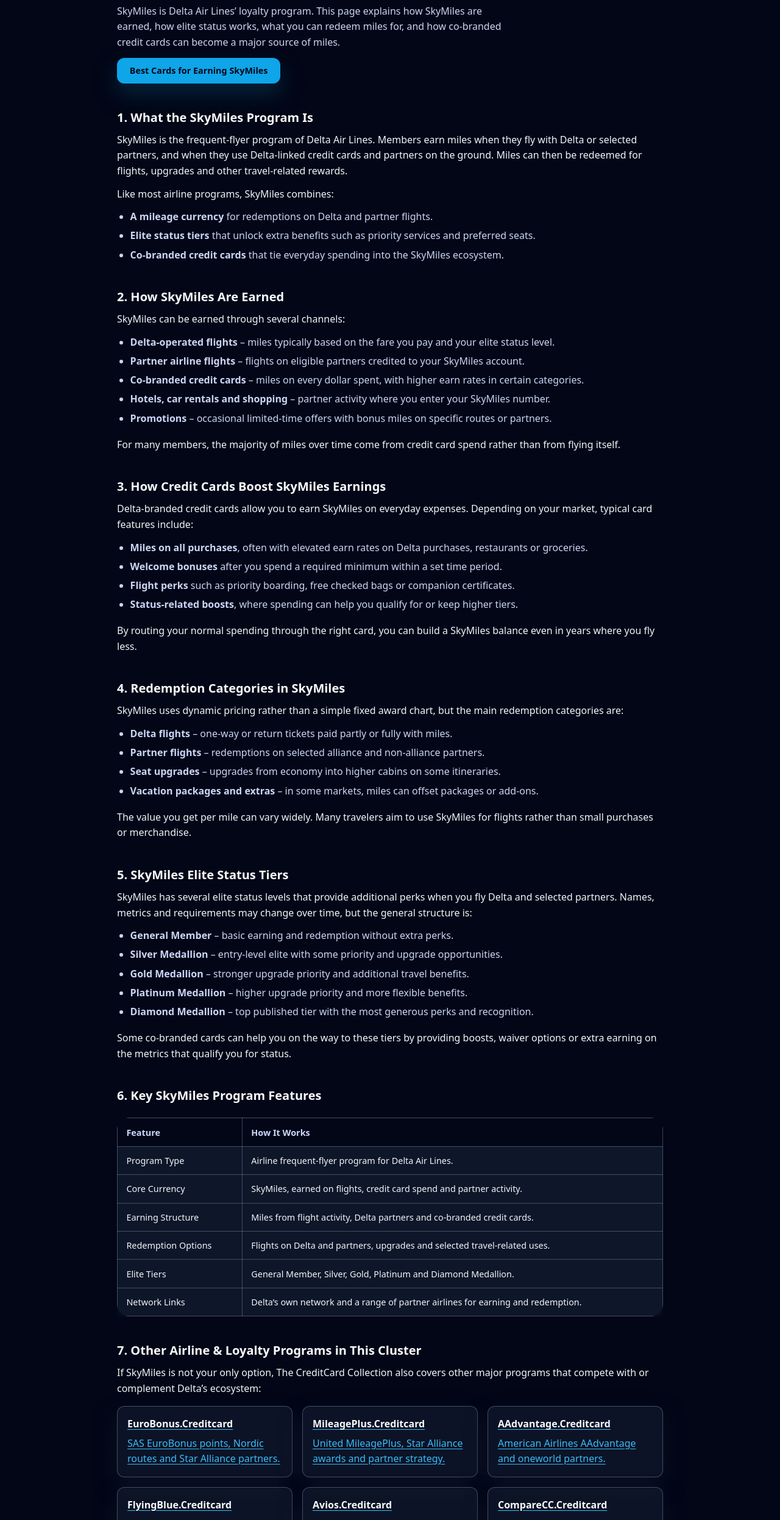
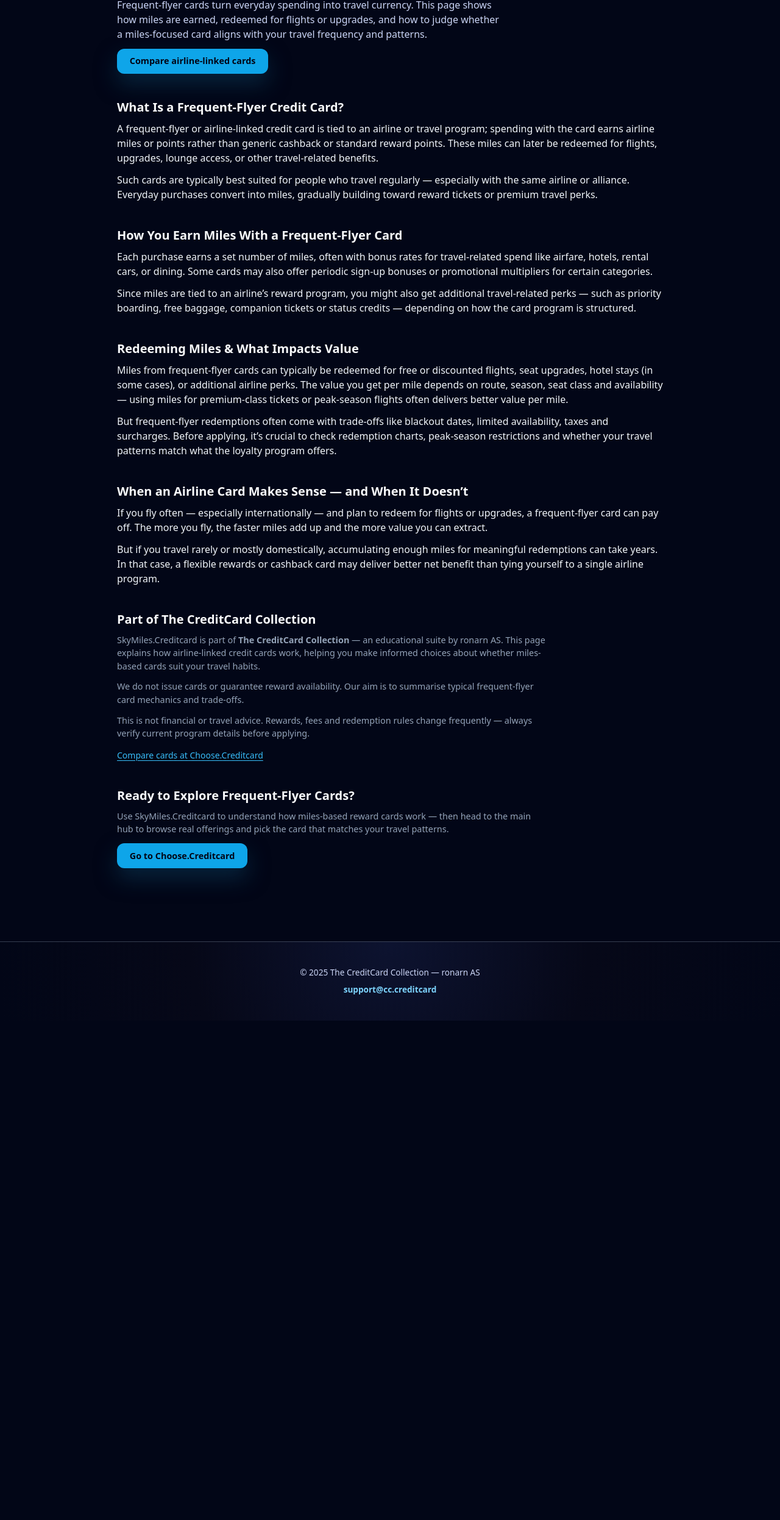
Before and after one commit to ChooseCreditCard/skymiles.creditcard, a plain HTML site: page index.html in a window 1280 px wide. Shown: the part 307-2800 px from the top of the page at 61% size. After the commit the page ends 1981 px from the top, so only its background shows below. Drawn offline with nearby package versions, Linux system fonts and the light colour scheme.

Commit message:
Update index.html

```diff
--- a/index.html
+++ b/index.html
@@ -1,315 +1,145 @@
 <!DOCTYPE html>
 <html lang="en">
 <head>
-  <meta charset="UTF-8"/>
-  <meta name="viewport" content="width=device-width,initial-scale=1"/>
+  <meta charset="UTF-8" />
+  <meta name="viewport" content="width=device-width, initial-scale=1" />
 
-  <title>SkyMiles.Creditcard – SkyMiles Rewards & Credit Cards</title>
-  <meta name="description"
-        content="Neutral guide to Delta SkyMiles: how miles are earned, how status works, typical redemptions and how the right credit cards boost your SkyMiles balance."/>
-  <meta name="robots" content="index,follow"/>
-  <link rel="canonical" href="https://skymiles.creditcard/"/>
+  <title>SkyMiles.Creditcard – Frequent-Flyer & Airline Loyalty Cards Explained</title>
+  <meta name="description" content="How frequent-flyer-linked credit cards work: earning miles/points with spending, redeeming for flights & upgrades, fees, rewards valuation, and when airline cards make sense." />
+  <meta name="robots" content="index,follow" />
+  <link rel="canonical" href="https://skymiles.creditcard/" />
 
   <!-- Open Graph -->
-  <meta property="og:title" content="SkyMiles.Creditcard – SkyMiles Rewards & Credit Cards"/>
-  <meta property="og:description"
-        content="Understand Delta SkyMiles: earning miles, elite status, redemptions and how co-branded credit cards fit into the program."/>
-  <meta property="og:type" content="website"/>
-  <meta property="og:url" content="https://skymiles.creditcard/"/>
-  <meta property="og:image"
-        content="https://choose.creditcard/preview.png?utm_source=skymiles.creditcard&utm_medium=referral&utm_campaign=og_image"/>
+  <meta property="og:title" content="SkyMiles.Creditcard – Airline Loyalty Cards & Miles Explained" />
+  <meta property="og:description" content="Independent overview of credit cards tied to airline loyalty programs — how they earn miles with regular spending, redeem for flights or upgrades, and how to evaluate true value." />
+  <meta property="og:type" content="website" />
+  <meta property="og:url" content="https://skymiles.creditcard/" />
+  <meta property="og:image" content="https://choose.creditcard/preview.png?utm_source=skymiles.creditcard&utm_medium=referral&utm_campaign=og_image" />
 
   <!-- Twitter -->
-  <meta name="twitter:card" content="summary_large_image"/>
-  <meta name="twitter:title" content="SkyMiles.Creditcard – SkyMiles Rewards & Credit Cards"/>
-  <meta name="twitter:description"
-        content="How Delta SkyMiles earning, redemptions and status work – plus how credit cards help you collect more miles."/>
-  <meta name="twitter:image"
-        content="https://choose.creditcard/preview.png?utm_source=skymiles.creditcard&utm_medium=referral&utm_campaign=twitter_image"/>
+  <meta name="twitter:card" content="summary_large_image" />
+  <meta name="twitter:title" content="SkyMiles.Creditcard – Airline Credit Cards & Miles Programs" />
+  <meta name="twitter:description" content="Learn how airline-linked credit cards convert spend into frequent flyer miles, how to redeem for flights or perks, with guidance on fees, limitations, and when it’s worth it." />
+  <meta name="twitter:image" content="https://choose.creditcard/preview.png?utm_source=skymiles.creditcard&utm_medium=referral&utm_campaign=twitter_image" />
 
   <!-- GA4 -->
   <script async src="https://www.googletagmanager.com/gtag/js?id=G-64FE63JQ3H"></script>
   <script>
     window.dataLayer = window.dataLayer || [];
-    function gtag(){ dataLayer.push(arguments); }
-    gtag("js", new Date());
-    gtag("config", "G-64FE63JQ3H");
+    function gtag(){dataLayer.push(arguments);}
+    gtag('js', new Date());
+    gtag('config', 'G-64FE63JQ3H');
   </script>
 
-  <link rel="stylesheet" href="./styles.css"/>
+  <!-- Tailwind for utility classes -->
+  <script src="https://cdn.tailwindcss.com"></script>
+
+  <!-- Shared styles -->
+  <link rel="stylesheet" href="./styles.css" />
 </head>
 <body class="bg-slate-950 text-slate-100">
-
   <header class="site-header">
     <div class="nav-inner max-w-6xl">
-    <a class="brand"
-       href="https://choose.creditcard/?utm_source=skymiles.creditcard&utm_medium=referral&utm_campaign=header_brand"
-       style="color:inherit;text-decoration:none;">
+      <div class="brand">
         <div class="cc-logo">CC</div>
         <div class="brand-text">
           <div class="brand-title">SkyMiles.Creditcard</div>
-        <div class="brand-subtitle">Delta SkyMiles Program &amp; Cards</div>
+          <div class="brand-subtitle">Airline & Frequent-Flyer Cards Overview</div>
         </div>
-    </a>
+      </div>
       <nav class="nav-links">
         <a href="#overview">Overview</a>
-      <a href="#earning">Earning</a>
-      <a href="#redeem">Redemptions</a>
-      <a href="#cards">Credit Cards</a>
+        <a href="#earning">Earning Miles</a>
+        <a href="#redeem">Redeeming Miles & Value</a>
       </nav>
     </div>
   </header>
 
   <main class="cc-page">
-
     <!-- Breadcrumb -->
     <div class="cc-breadcrumb">
       <a href="https://choose.creditcard/?utm_source=skymiles.creditcard&utm_medium=referral&utm_campaign=breadcrumb">Home</a>
-    &nbsp;›&nbsp;Delta SkyMiles
+      &nbsp;›&nbsp;
+      SkyMiles.Creditcard
     </div>
 
     <!-- Hero -->
     <section class="hero">
-    <h1>Delta SkyMiles: Miles, Status &amp; Credit Cards</h1>
+      <div class="hero-content">
+        <h1>How Frequent-Flyer Credit Cards Work — Earning & Using Miles</h1>
         <p class="hero-lead">
-      SkyMiles is Delta Air Lines’ loyalty program. This page explains how SkyMiles are earned, how elite status works,
-      what you can redeem miles for, and how co-branded credit cards can become a major source of miles.
+          Frequent-flyer cards turn everyday spending into travel currency. This page shows how miles are earned, redeemed for flights or upgrades, and how to judge whether a miles-focused card aligns with your travel frequency and patterns.
         </p>
-    <a class="cta"
-       href="https://choose.creditcard/?utm_source=skymiles.creditcard&utm_medium=referral&utm_campaign=hero_cta">
-      Best Cards for Earning SkyMiles
-    </a>
-  </section>
-
-  <!-- 1. What the program is -->
-  <section id="overview" class="section">
-    <h2>1. What the SkyMiles Program Is</h2>
-    <p>
-      SkyMiles is the frequent-flyer program of Delta Air Lines. Members earn miles when they fly with Delta or selected
-      partners, and when they use Delta-linked credit cards and partners on the ground. Miles can then be redeemed for
-      flights, upgrades and other travel-related rewards.
-    </p>
-    <p>
-      Like most airline programs, SkyMiles combines:
-    </p>
-    <ul class="list">
-      <li><strong>A mileage currency</strong> for redemptions on Delta and partner flights.</li>
-      <li><strong>Elite status tiers</strong> that unlock extra benefits such as priority services and preferred seats.</li>
-      <li><strong>Co-branded credit cards</strong> that tie everyday spending into the SkyMiles ecosystem.</li>
-    </ul>
-  </section>
-
-  <!-- 2. How miles are earned -->
-  <section id="earning" class="section">
-    <h2>2. How SkyMiles Are Earned</h2>
-    <p>SkyMiles can be earned through several channels:</p>
-    <ul class="list">
-      <li><strong>Delta-operated flights</strong> – miles typically based on the fare you pay and your elite status level.</li>
-      <li><strong>Partner airline flights</strong> – flights on eligible partners credited to your SkyMiles account.</li>
-      <li><strong>Co-branded credit cards</strong> – miles on every dollar spent, with higher earn rates in certain categories.</li>
-      <li><strong>Hotels, car rentals and shopping</strong> – partner activity where you enter your SkyMiles number.</li>
-      <li><strong>Promotions</strong> – occasional limited-time offers with bonus miles on specific routes or partners.</li>
-    </ul>
-    <p>
-      For many members, the majority of miles over time come from credit card spend rather than from flying itself.
-    </p>
-  </section>
-
-  <!-- 3. How cards boost earnings -->
-  <section class="section">
-    <h2>3. How Credit Cards Boost SkyMiles Earnings</h2>
-    <p>
-      Delta-branded credit cards allow you to earn SkyMiles on everyday expenses. Depending on your market, typical card
-      features include:
-    </p>
-    <ul class="list">
-      <li><strong>Miles on all purchases</strong>, often with elevated earn rates on Delta purchases, restaurants or groceries.</li>
-      <li><strong>Welcome bonuses</strong> after you spend a required minimum within a set time period.</li>
-      <li><strong>Flight perks</strong> such as priority boarding, free checked bags or companion certificates.</li>
-      <li><strong>Status-related boosts</strong>, where spending can help you qualify for or keep higher tiers.</li>
-    </ul>
-    <p>
-      By routing your normal spending through the right card, you can build a SkyMiles balance even in years where you fly less.
-    </p>
-  </section>
-
-  <!-- 4. Redemption categories -->
-  <section id="redeem" class="section">
-    <h2>4. Redemption Categories in SkyMiles</h2>
-    <p>
-      SkyMiles uses dynamic pricing rather than a simple fixed award chart, but the main redemption categories are:
-    </p>
-    <ul class="list">
-      <li><strong>Delta flights</strong> – one-way or return tickets paid partly or fully with miles.</li>
-      <li><strong>Partner flights</strong> – redemptions on selected alliance and non-alliance partners.</li>
-      <li><strong>Seat upgrades</strong> – upgrades from economy into higher cabins on some itineraries.</li>
-      <li><strong>Vacation packages and extras</strong> – in some markets, miles can offset packages or add-ons.</li>
-    </ul>
-    <p>
-      The value you get per mile can vary widely. Many travelers aim to use SkyMiles for flights rather than small
-      purchases or merchandise.
-    </p>
-  </section>
-
-  <!-- 5. Elite tiers -->
-  <section class="section">
-    <h2>5. SkyMiles Elite Status Tiers</h2>
-    <p>
-      SkyMiles has several elite status levels that provide additional perks when you fly Delta and selected partners.
-      Names, metrics and requirements may change over time, but the general structure is:
-    </p>
-    <ul class="list">
-      <li><strong>General Member</strong> – basic earning and redemption without extra perks.</li>
-      <li><strong>Silver Medallion</strong> – entry-level elite with some priority and upgrade opportunities.</li>
-      <li><strong>Gold Medallion</strong> – stronger upgrade priority and additional travel benefits.</li>
-      <li><strong>Platinum Medallion</strong> – higher upgrade priority and more flexible benefits.</li>
-      <li><strong>Diamond Medallion</strong> – top published tier with the most generous perks and recognition.</li>
-    </ul>
-    <p>
-      Some co-branded cards can help you on the way to these tiers by providing boosts, waiver options or extra earning
-      on the metrics that qualify you for status.
-    </p>
-  </section>
-
-  <!-- 6. Key Program Features table -->
-  <section class="section">
-    <h2>6. Key SkyMiles Program Features</h2>
-    <div class="table-wrap">
-      <table class="table">
-        <thead>
-        <tr>
-          <th>Feature</th>
-          <th>How It Works</th>
-        </tr>
-        </thead>
-        <tbody>
-        <tr>
-          <td>Program Type</td>
-          <td>Airline frequent-flyer program for Delta Air Lines.</td>
-        </tr>
-        <tr>
-          <td>Core Currency</td>
-          <td>SkyMiles, earned on flights, credit card spend and partner activity.</td>
-        </tr>
-        <tr>
-          <td>Earning Structure</td>
-          <td>Miles from flight activity, Delta partners and co-branded credit cards.</td>
-        </tr>
-        <tr>
-          <td>Redemption Options</td>
-          <td>Flights on Delta and partners, upgrades and selected travel-related uses.</td>
-        </tr>
-        <tr>
-          <td>Elite Tiers</td>
-          <td>General Member, Silver, Gold, Platinum and Diamond Medallion.</td>
-        </tr>
-        <tr>
-          <td>Network Links</td>
-          <td>Delta’s own network and a range of partner airlines for earning and redemption.</td>
-        </tr>
-        </tbody>
-      </table>
-    </div>
-  </section>
-
-  <!-- 7. Internal cluster links -->
-  <section id="cards" class="section">
-    <h2>7. Other Airline &amp; Loyalty Programs in This Cluster</h2>
-    <p>
-      If SkyMiles is not your only option, The CreditCard Collection also covers other major programs that compete with
-      or complement Delta’s ecosystem:
-    </p>
-    <div class="cluster-grid">
-      <a class="cluster-card"
-         href="https://eurobonus.creditcard/?utm_source=skymiles.creditcard&utm_medium=referral&utm_campaign=cluster_eurobonus">
-        <h3>EuroBonus.Creditcard</h3>
-        <p>SAS EuroBonus points, Nordic routes and Star Alliance partners.</p>
-      </a>
-      <a class="cluster-card"
-         href="https://mileageplus.creditcard/?utm_source=skymiles.creditcard&utm_medium=referral&utm_campaign=cluster_mileageplus">
-        <h3>MileagePlus.Creditcard</h3>
-        <p>United MileagePlus, Star Alliance awards and partner strategy.</p>
-      </a>
-      <a class="cluster-card"
-         href="https://aadvantage.creditcard/?utm_source=skymiles.creditcard&utm_medium=referral&utm_campaign=cluster_aadvantage">
-        <h3>AAdvantage.Creditcard</h3>
-        <p>American Airlines AAdvantage and oneworld partners.</p>
-      </a>
-      <a class="cluster-card"
-         href="https://flyingblue.creditcard/?utm_source=skymiles.creditcard&utm_medium=referral&utm_campaign=cluster_flyingblue">
-        <h3>FlyingBlue.Creditcard</h3>
-        <p>Air France–KLM Flying Blue zones, Promo Rewards and partners.</p>
-      </a>
-      <a class="cluster-card"
-         href="https://avios.creditcard/?utm_source=skymiles.creditcard&utm_medium=referral&utm_campaign=cluster_avios">
-        <h3>Avios.Creditcard</h3>
-        <p>Avios as a shared currency across several airline brands.</p>
-      </a>
-      <a class="cluster-card"
-         href="https://comparecc.creditcard/?utm_source=skymiles.creditcard&utm_medium=referral&utm_campaign=cluster_comparecc">
-        <h3>CompareCC.Creditcard</h3>
-        <p>Loyalty program comparison hub for airline, hotel and bank schemes.</p>
+        <a class="cta" href="https://choose.creditcard/?utm_source=skymiles.creditcard&utm_medium=referral&utm_campaign=hero_cta">
+          Compare airline-linked cards
         </a>
       </div>
     </section>
 
-  <!-- 8. CTA to Choose.Creditcard -->
-  <section class="section">
-    <h2>8. Best Cards for Earning SkyMiles</h2>
-    <p class="small">
-      The best SkyMiles setup usually combines flights you would take anyway with a credit card that matches your
-      spending pattern. Factors such as annual fee, travel perks and your home market all matter when choosing a card.
-    </p>
-    <p class="small">
-      For a neutral overview of travel and rewards credit cards — including fees, protections and how they map into
-      SkyMiles and competing programs — start at the main comparison hub.
-    </p>
-    <a class="cta"
-       href="https://choose.creditcard/?utm_source=skymiles.creditcard&utm_medium=referral&utm_campaign=bottom_cta">
-      Best Cards for Earning SkyMiles
-    </a>
+    <!-- Overview -->
+    <section id="overview" class="section">
+      <h2>What Is a Frequent-Flyer Credit Card?</h2>
+      <p>A frequent-flyer or airline-linked credit card is tied to an airline or travel program; spending with the card earns airline miles or points rather than generic cashback or standard reward points. These miles can later be redeemed for flights, upgrades, lounge access, or other travel-related benefits.</p>
+      <p>Such cards are typically best suited for people who travel regularly — especially with the same airline or alliance. Everyday purchases convert into miles, gradually building toward reward tickets or premium travel perks.</p>
     </section>
 
-  <!-- Part of The CreditCard Collection -->
+    <!-- Earning Mechanics -->
+    <section id="earning" class="section">
+      <h2>How You Earn Miles With a Frequent-Flyer Card</h2>
+      <p>Each purchase earns a set number of miles, often with bonus rates for travel-related spend like airfare, hotels, rental cars, or dining. Some cards may also offer periodic sign-up bonuses or promotional multipliers for certain categories.</p>
+      <p>Since miles are tied to an airline’s reward program, you might also get additional travel-related perks — such as priority boarding, free baggage, companion tickets or status credits — depending on how the card program is structured.</p>
+    </section>
+
+    <!-- Redeeming & Value -->
+    <section id="redeem" class="section">
+      <h2>Redeeming Miles & What Impacts Value</h2>
+      <p>Miles from frequent-flyer cards can typically be redeemed for free or discounted flights, seat upgrades, hotel stays (in some cases), or additional airline perks. The value you get per mile depends on route, season, seat class and availability — using miles for premium-class tickets or peak-season flights often delivers better value per mile.</p>
+      <p>But frequent-flyer redemptions often come with trade-offs like blackout dates, limited availability, taxes and surcharges. Before applying, it’s crucial to check redemption charts, peak-season restrictions and whether your travel patterns match what the loyalty program offers.</p>
+    </section>
+
+    <section class="section">
+      <h2>When an Airline Card Makes Sense — and When It Doesn’t</h2>
+      <p>If you fly often — especially internationally — and plan to redeem for flights or upgrades, a frequent-flyer card can pay off. The more you fly, the faster miles add up and the more value you can extract.</p>
+      <p>But if you travel rarely or mostly domestically, accumulating enough miles for meaningful redemptions can take years. In that case, a flexible rewards or cashback card may deliver better net benefit than tying yourself to a single airline program.</p>
+    </section>
+
+    <!-- Collection / Conclusion -->
     <section class="section">
       <h2>Part of The CreditCard Collection</h2>
       <p class="small">
-      SkyMiles.Creditcard is one of several focused minisites in <strong>The CreditCard Collection</strong>, a network
-      of neutral guides operated by ronarn AS.
+        SkyMiles.Creditcard is part of <strong>The CreditCard Collection</strong> — an educational suite by ronarn AS. This page explains how airline-linked credit cards work, helping you make informed choices about whether miles-based cards suit your travel habits.
       </p>
       <p class="small">
-      Each minisite focuses on a single loyalty program or payments concept, so you can understand how it behaves in
-      practice before you apply for any card.
+        We do not issue cards or guarantee reward availability. Our aim is to summarise typical frequent-flyer card mechanics and trade-offs.
       </p>
       <p class="small">
-      For full side-by-side credit card comparisons, visit
-      <a href="https://choose.creditcard/?utm_source=skymiles.creditcard&utm_medium=referral&utm_campaign=collection_section">
-        Choose.Creditcard
-      </a>.
+        This is not financial or travel advice. Rewards, fees and redemption rules change frequently — always verify current program details before applying.
       </p>
+
+      <!-- REQUIRED HUB SNIPPET — root (Comparison hub) -->
+      <div class="hub-link">
+        <a href="https://choose.creditcard/?utm_source=skymiles.creditcard&utm_medium=referral&utm_campaign=minisite_to_hub"
+           class="text-sm text-slate-600 hover:text-slate-900">
+          Compare cards at Choose.Creditcard
+        </a>
+      </div>
     </section>
 
+    <!-- Bottom CTA -->
+    <section class="section">
+      <h2>Ready to Explore Frequent-Flyer Cards?</h2>
+      <p class="small">
+        Use SkyMiles.Creditcard to understand how miles-based reward cards work — then head to the main hub to browse real offerings and pick the card that matches your travel patterns.
+      </p>
+      <a class="cta" href="https://choose.creditcard/?utm_source=skymiles.creditcard&utm_medium=referral&utm_campaign=bottom_cta">
+        Go to Choose.Creditcard
+      </a>
+    </section>
   </main>
 
   <footer class="mini-footer">
     <p class="mini-footer-main">© 2025 The CreditCard Collection — ronarn AS</p>
-
-  <p class="mini-footer-contact">
-    Contact: <a href="mailto:support@cc.creditcard">support@cc.creditcard</a>
-  </p>
-
-  <nav class="mini-footer-legal">
-    <a href="https://privacy.creditcard" target="_blank" rel="noopener">Privacy</a> ·
-    <a href="https://terms.creditcard" target="_blank" rel="noopener">Terms</a> ·
-    <a href="https://disclaimer.creditcard" target="_blank" rel="noopener">Disclaimer</a> ·
-    <a href="https://disclosure.creditcard" target="_blank" rel="noopener">Affiliate Disclosure</a> ·
-    <a href="https://policies.creditcard" target="_blank" rel="noopener">Policies</a>
-  </nav>
-
-  <p class="mini-footer-note">
-    Independent information — not financial advice. Always verify issuer terms.
-  </p>
+  <p class="mini-footer-contact"><a href="mailto:support@cc.creditcard">support@cc.creditcard</a></p>
   </footer>
-
 </body>
 </html>
```
Lines whose indentation alone changed are shown as unchanged.
